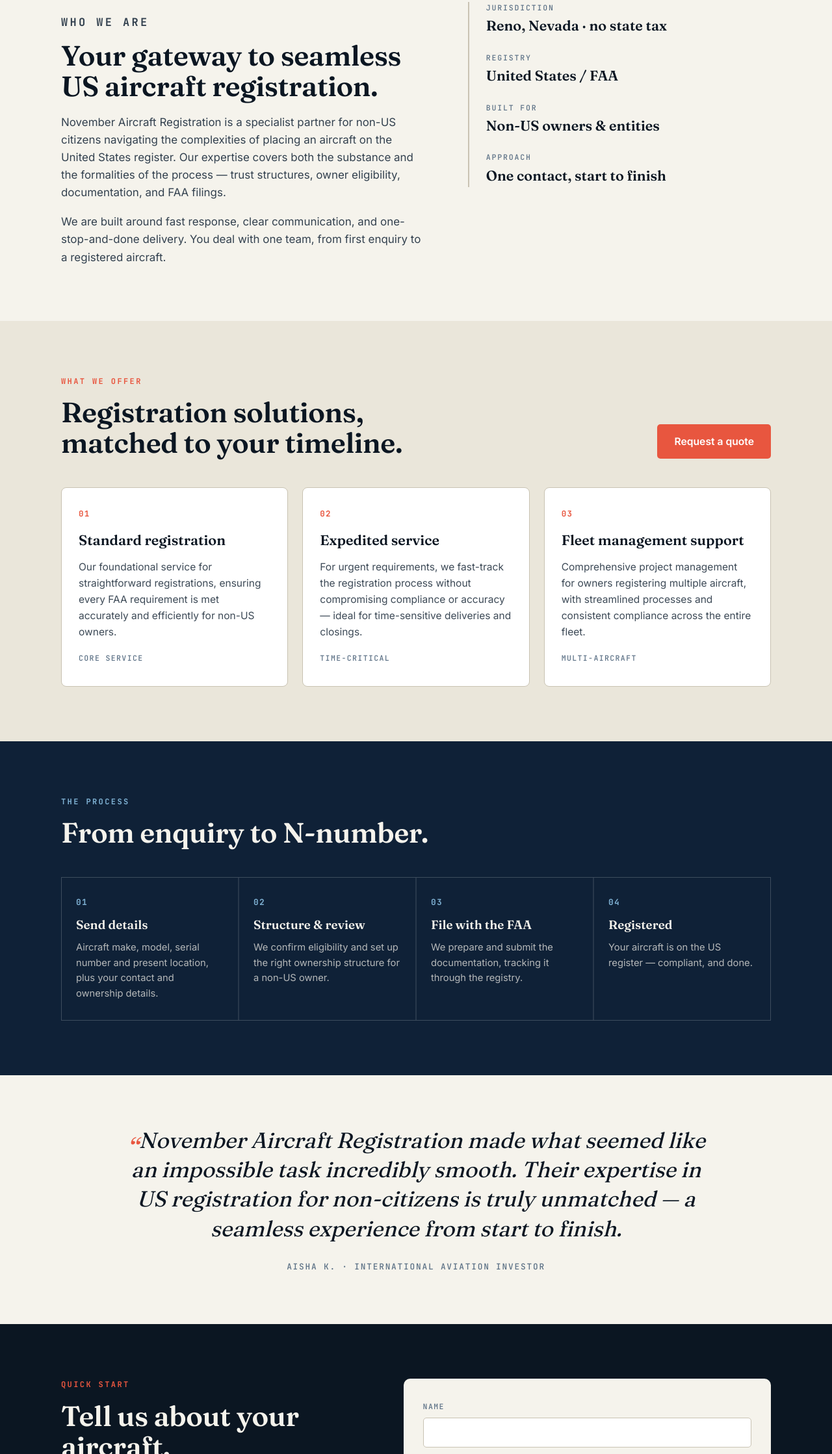
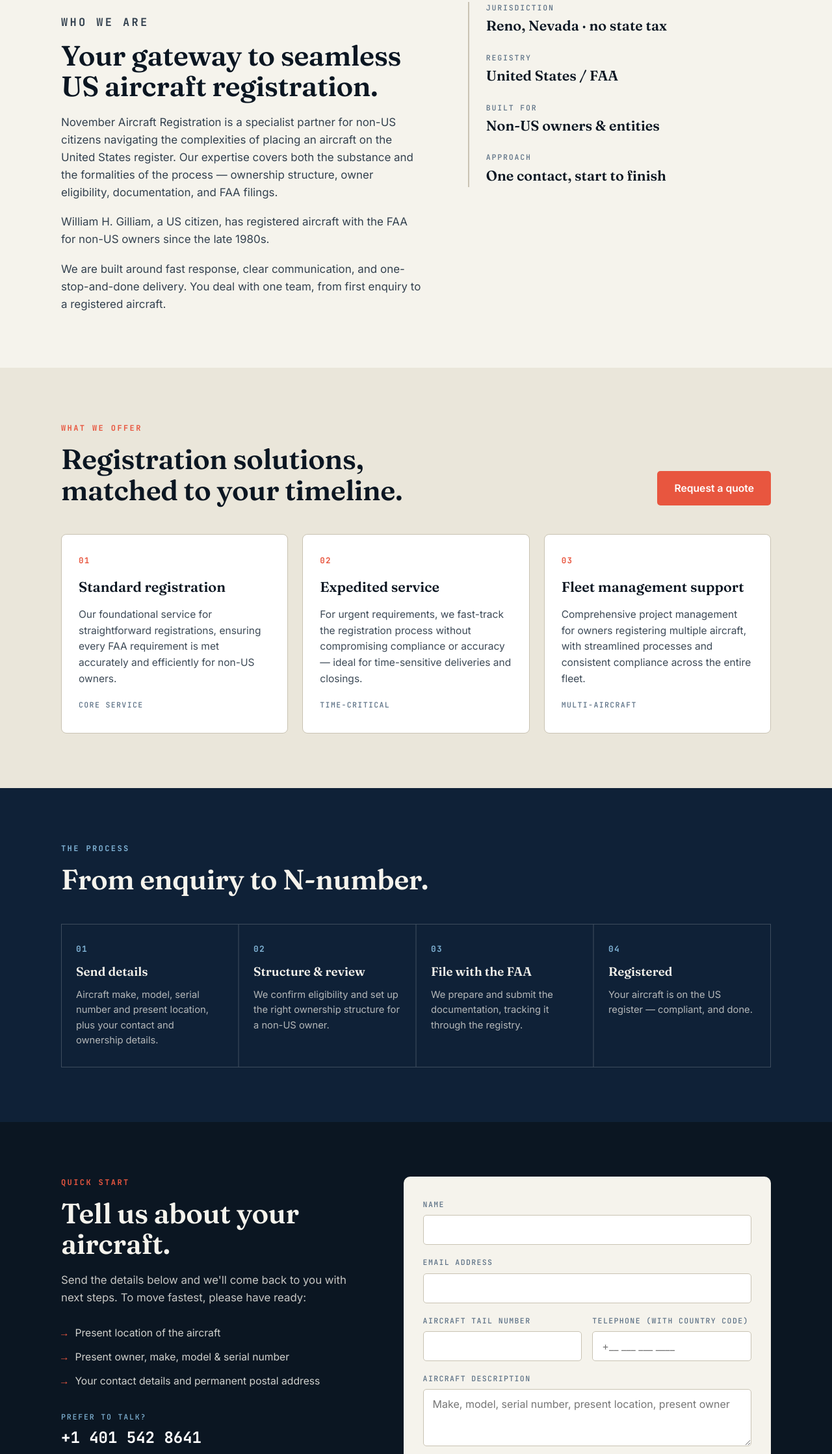
Before and after one commit to Bill70gilliam/november-site, a plain HTML site: page index.html in a window 1280 px wide. Shown: the part 942-3180 px from the top of the page at 65% size. Drawn offline with Linux system fonts and the light colour scheme.

Commit message:
Home page: drop 'trust structures', add experience line, remove testimonial

```diff
--- a/index.html
+++ b/index.html
@@ -349,7 +349,8 @@
       <div>
         <p class="sec-eyebrow">Who we are</p>
         <h2>Your gateway to seamless US aircraft registration.</h2>
-        <p>November Aircraft Registration is a specialist partner for non-US citizens navigating the complexities of placing an aircraft on the United States register. Our expertise covers both the substance and the formalities of the process — trust structures, owner eligibility, documentation, and FAA filings.</p>
+        <p>November Aircraft Registration is a specialist partner for non-US citizens navigating the complexities of placing an aircraft on the United States register. Our expertise covers both the substance and the formalities of the process — ownership structure, owner eligibility, documentation, and FAA filings.</p>
+        <p>William H. Gilliam, a US citizen, has registered aircraft with the FAA for non-US owners since the late 1980s.</p>
         <p>We are built around fast response, clear communication, and one-stop-and-done delivery. You deal with one team, from first enquiry to a registered aircraft.</p>
       </div>
       <div class="facts" aria-label="Key facts">
@@ -405,14 +406,6 @@
         <div class="step"><div class="n">03</div><h4>File with the FAA</h4><p>We prepare and submit the documentation, tracking it through the registry.</p></div>
         <div class="step"><div class="n">04</div><h4>Registered</h4><p>Your aircraft is on the US register — compliant, and done.</p></div>
       </div>
-    </div>
-  </section>
-
-  <!-- QUOTE -->
-  <section class="quote">
-    <div class="wrap">
-      <blockquote>November Aircraft Registration made what seemed like an impossible task incredibly smooth. Their expertise in US registration for non-citizens is truly unmatched — a seamless experience from start to finish.</blockquote>
-      <p class="cite">Aisha K. · International Aviation Investor</p>
     </div>
   </section>
 
```
